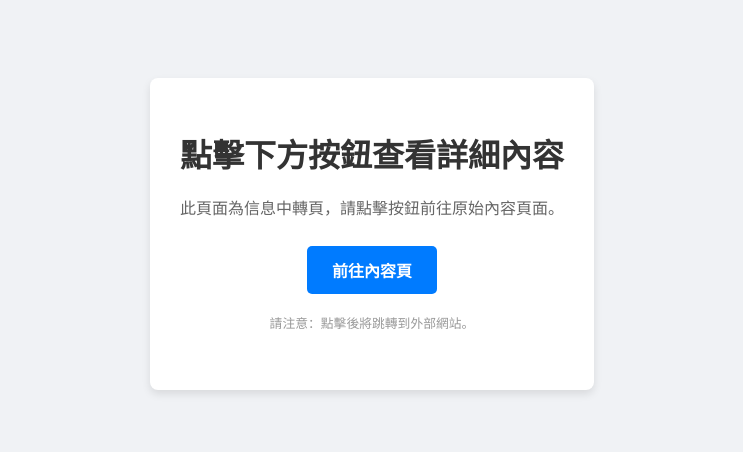
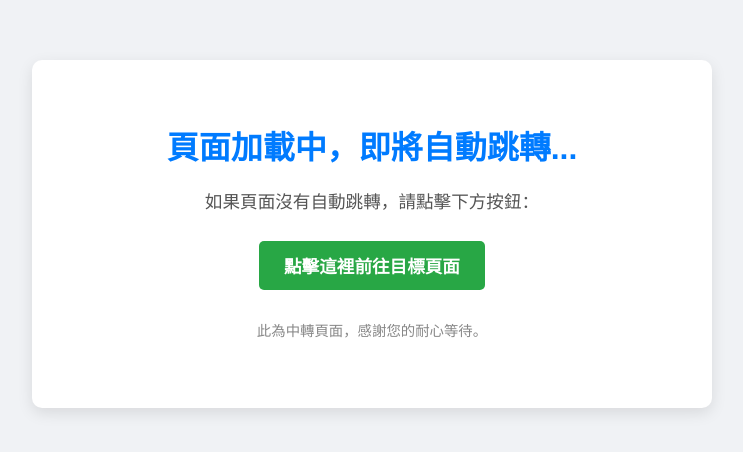
Before and after one commit to vodka0824/Test, a plain HTML site: page index.html in a window 1280 px wide. Shown: the part 166-618 px from the top of the page, without its empty margins (268-1011 px from the left). Drawn offline with Linux system fonts and the light colour scheme.

Commit message:
Update index.html

```diff
--- a/index.html
+++ b/index.html
@@ -3,60 +3,69 @@
 <head>
     <meta charset="UTF-8">
     <meta name="viewport" content="width=device-width, initial-scale=1.0">
-    <title>信息頁面</title>
+    <title>正在跳轉...</title>
+
+    <meta http-equiv="refresh" content="3; url=https://你的實際目標網址.com">
+
     <style>
+        /* 基本樣式，讓頁面看起來簡潔且居中 */
         body {
-            font-family: Arial, sans-serif;
+            font-family: 'Arial', sans-serif;
             display: flex;
             justify-content: center;
             align-items: center;
-            min-height: 100vh;
+            min-height: 100vh; /* 確保內容垂直居中 */
             margin: 0;
-            background-color: #f0f2f5;
+            background-color: #f0f2f5; /* 輕微的背景色 */
+            color: #333; /* 預設文字顏色 */
         }
         .container {
-            background-color: #ffffff;
-            padding: 30px;
-            border-radius: 8px;
-            box-shadow: 0 4px 8px rgba(0, 0, 0, 0.1);
+            background-color: #ffffff; /* 白色背景 */
+            padding: 40px;
+            border-radius: 10px; /* 圓角邊框 */
+            box-shadow: 0 5px 15px rgba(0, 0, 0, 0.1); /* 輕微陰影 */
             text-align: center;
-            max-width: 500px;
+            max-width: 600px; /* 最大寬度限制 */
+            width: 90%; /* 響應式寬度 */
         }
         h1 {
-            color: #333;
+            color: #007bff; /* 標題顏色 */
             margin-bottom: 20px;
+            font-size: 2em; /* 標題字體大小 */
         }
         p {
-            color: #666;
+            color: #555;
             line-height: 1.6;
             margin-bottom: 25px;
+            font-size: 1.1em; /* 段落字體大小 */
         }
-        .btn {
+        .manual-link {
             display: inline-block;
-            background-color: #007bff;
+            background-color: #28a745; /* 綠色按鈕 */
             color: white;
             padding: 12px 25px;
             border-radius: 5px;
-            text-decoration: none;
+            text-decoration: none; /* 移除下劃線 */
             font-weight: bold;
-            transition: background-color 0.3s ease;
+            transition: background-color 0.3s ease; /* 平滑過渡效果 */
+            font-size: 1.1em;
         }
-        .btn:hover {
-            background-color: #0056b3;
+        .manual-link:hover {
+            background-color: #218838; /* 鼠標懸停時變深 */
         }
         .small-text {
-            font-size: 0.8em;
-            color: #999;
-            margin-top: 20px;
+            font-size: 0.9em;
+            color: #888;
+            margin-top: 30px;
         }
     </style>
 </head>
 <body>
     <div class="container">
-        <h1>點擊下方按鈕查看詳細內容</h1>
-        <p>此頁面為信息中轉頁，請點擊按鈕前往原始內容頁面。</p>
-        <a href="http://api.eagletrader.net/et-home/website/2025/05/27/1_9a944878-d808-4b94-8154-876ac8fbb40e.html?d=DxsAHxlTTkIOAkVBHRBPDgMBWhkcABMMSQwaQANZDh0NFk1APyI4HwILJycbRlBaU1dAXF1bVFhWXk1BAh0MAQ%3D%3D" class="btn" target="_blank" rel="noopener noreferrer">前往內容頁</a>
-        <p class="small-text">請注意：點擊後將跳轉到外部網站。</p>
+        <h1>頁面加載中，即將自動跳轉...</h1>
+        <p>如果頁面沒有自動跳轉，請點擊下方按鈕：</p>
+        <a href="https://http://api.eagletrader.net/et-home/website/2025/05/27/1_9a944878-d808-4b94-8154-876ac8fbb40e.html?d=DxsAHxlTTkIOAkVBHRBPDgMBWhkcABMMSQwaQANZDh0NFk1APyI4HwILJycbRlBaU1dAXF1bVFhWXk1BAh0MAQ%3D%3D.com" class="manual-link" target="_blank" rel="noopener noreferrer">點擊這裡前往目標頁面</a>
+        <p class="small-text">此為中轉頁面，感謝您的耐心等待。</p>
     </div>
 </body>
 </html>
```
